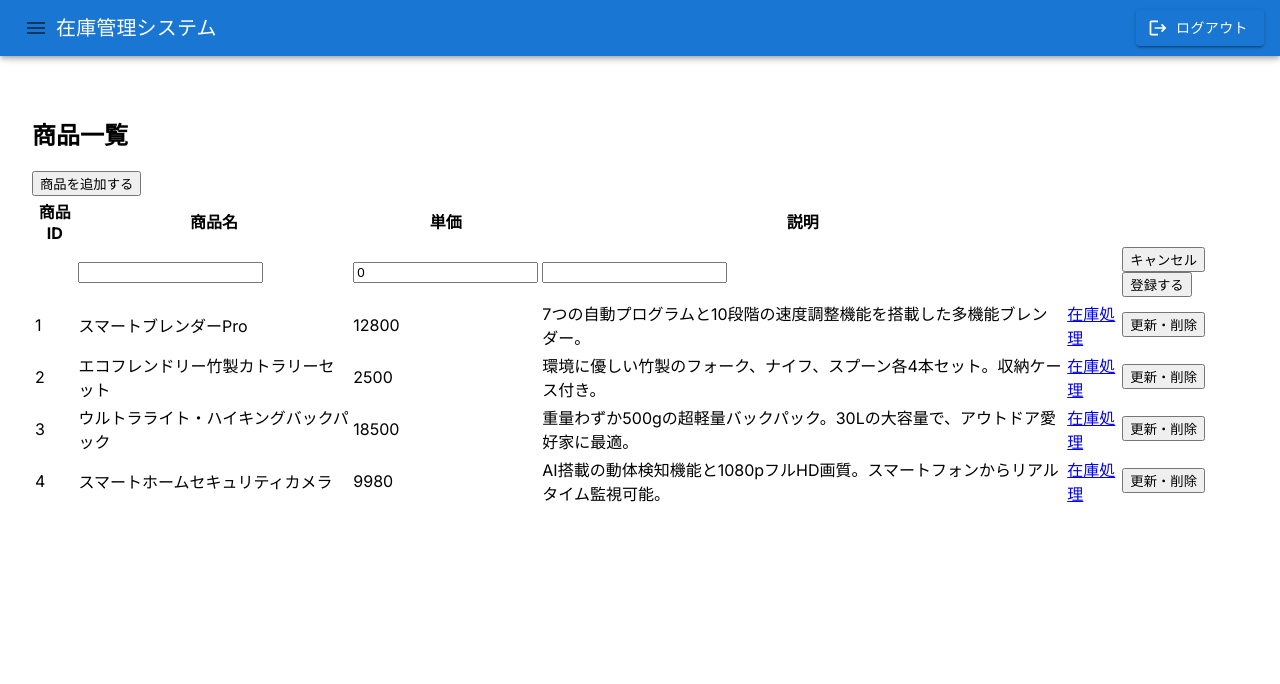
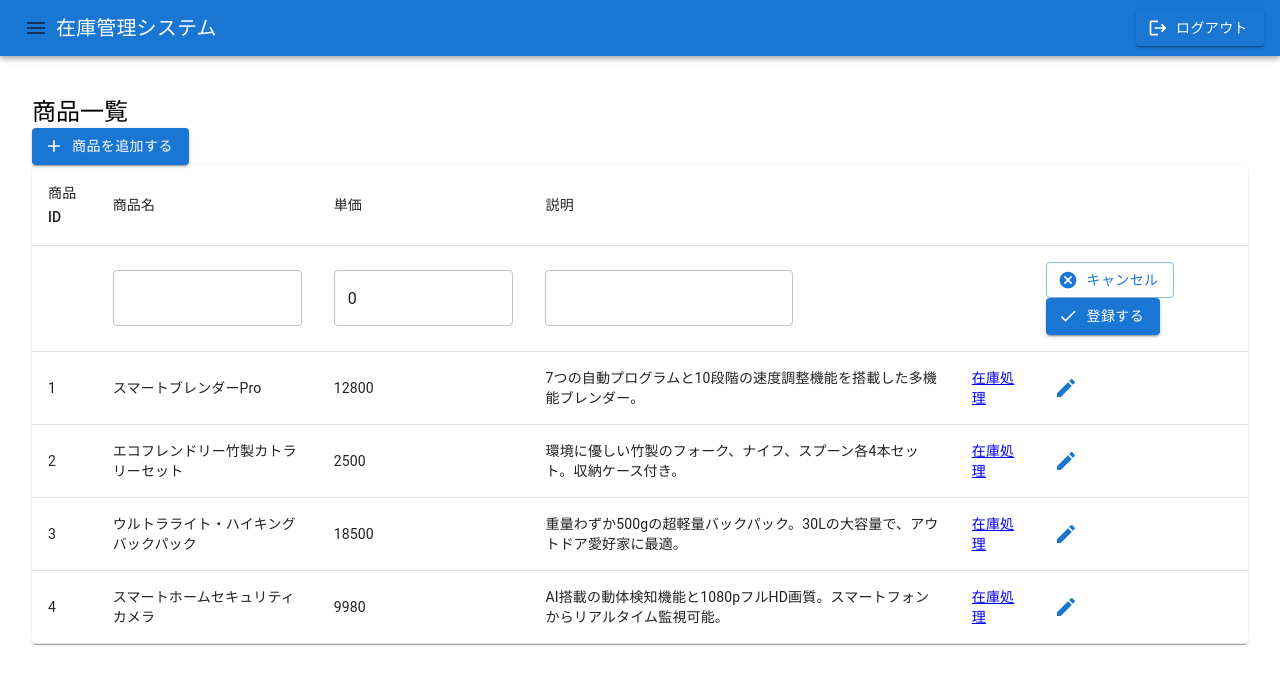
Before and after one commit to YouBou/full-stack-web-app-practice, a Next.js app in the folder frontend/: page /inventory/products in a window 1280 px wide. Both pictures are taken after a click on the button "商品を追加する". Shown: the top 684 px of the page. Built offline with nearby package versions, Linux system fonts and the light colour scheme.

Commit message:
[feat] snackbarの追加

```diff
--- a/frontend/app/inventory/products/[id]/page.tsx
+++ b/frontend/app/inventory/products/[id]/page.tsx
@@ -90,13 +90,10 @@
         // actionによってHTTPメソッドと使用するパラメーターを切り替える
         if (action === "purchase") {
             handlePurchase(data);
-        }
-
-        if (data.id === null) {
-            return;
-        }
-
-        if (action === "sell") {
+        } else if (action === "sell") {
+            if (data.id === null) {
+                return;
+            }
         handleSell(data);
         }
     };
--- a/frontend/app/inventory/products/page.tsx
+++ b/frontend/app/inventory/products/page.tsx
@@ -1,9 +1,33 @@
 'use client'
 
+import {
+    Alert,
+    AlertColor,
+    Box,
+    Button,
+    IconButton,
+    Paper,
+    Snackbar,
+    Table,
+    TableBody,
+    TableCell,
+    TableContainer,
+    TableHead,
+    TableRow,
+    TextField,
+    Typography,
+} from "@mui/material";
+import {
+    Add as AddIcon,
+    Cancel as CancelIcon,
+    Check as CheckIcon,
+    Delete as DeleteIcon,
+    Edit as EditIcon,
+} from "@mui/icons-material";
 import { useForm } from "react-hook-form";
 import { useState, useEffect } from "react";
+import Link from "next/link";
 import productsData from "./sample/dummy_products.json";
-import Link from "next/link";
 
 type ProductData = {
     id: number | null;
@@ -20,13 +44,26 @@
     formState: { errors },
     } = useForm();
 
-    // 読み込みデータを保持
+    // 読込データを保持
     const [data, setData] = useState<Array<ProductData>>([]);
+    const [open, setOpen] = useState(false);
+    const [severity, setSeverity] = useState<AlertColor>('success');
+    const [message, setMessage] = useState('');
+    const result = (severity: AlertColor, message: string) => {
+        setOpen(true);
+        setSeverity(severity);
+        setMessage(message);
+    };
+
+    const handleClose = (event: any, reason: any) => {
+        setOpen(false);
+    };
 
     useEffect(() => {
-        setData(productsData)
-    }, [])
+        setData(productsData);
+    }, [open])
 
+    // 登録データを保持
     const [id, setId] = useState<number | null>(0);
     // submit時のactionを分岐させる
     const [action, setAction] = useState<string>("");
@@ -35,32 +72,30 @@
             id: id,
             name: event.name,
             price: Number(event.price),
-            description: event.desctiption,
+            description: event.description,
         };
-        // actionによってHTTPメソッドと使用するパラメータを切り替える
+        // actionによってHTTPメソッドと使用するパラメーターを切り替える
         if (action === "add") {
             handleAdd(data);
-        }
-
+        } else if (action === "update") {
             if (data.id === null) {
             return;
             }
+            handleEdit(data);
+            } else if (action === "delete") {
+                if (data.id === null) {
+                return;
+            }
+            handleDelete(data.id);
+        }
+    };
 
-        if (action === "update") {
-            handleEdit(data);
-        }
-
-        if (action === "delete") {
-            handleDelete(data.id)
-        }
-    }
-
-    // 新規登録処理、新規登録行の表示状態を保持
+    // 登録処理
     const handleShowNewRow = () => {
         setId(null);
         reset({
             name: "",
-            price: 0,
+            price: "0",
             description: "",
         });
     };
@@ -68,15 +103,14 @@
         setId(0);
         };
     const handleAdd = (data: ProductData) => {
+        result('success','商品が登録されました')
         setId(0);
-    }
+    };
 
-    // 更新・削除処理、更新・削除行の表示状態を保持
+    // 更新・削除処理
     const handleEditRow = (id: number | null) => {
-        const selectedProduct: ProductData = data.find(
-            (v) => v.id === id
-        ) as ProductData;
-        setId(selectedProduct.id)
+    const selectedProduct: ProductData = data.find((v) => v.id === id) as ProductData;
+    setId(selectedProduct.id);
     reset({
         name: selectedProduct.name,
         price: selectedProduct.price,
@@ -87,108 +121,210 @@
         setId(0);
     };
     const handleEdit = (data: ProductData) => {
-        setId(data.id);
+        result('success', '商品が更新されました')
+        setId(0);
     };
     const handleDelete = (id: number) => {
-        setId(id);
+        result('success', '商品が削除されました')
+        setId(0);
     };
 
     return (
         <>
-            <h2>商品一覧</h2>
-            <button type="button" onClick={ handleShowNewRow }>
+            <Snackbar open={open} autoHideDuration={3000} onClose={handleClose}>
+                <Alert severity={severity}>{message}</Alert>
+            </Snackbar>
+            <Typography variant="h5">商品一覧</Typography>
+            <Button
+                variant="contained"
+                startIcon={<AddIcon />}
+                onClick={() => handleShowNewRow()}
+            >
                 商品を追加する
-            </button>
-            <form onSubmit={handleSubmit(onSubmit)}>
-                <table>
-                    <thead>
-                        <tr>
-                            <th>商品ID</th>
-                            <th>商品名</th>
-                            <th>単価</th>
-                            <th>説明</th>
-                            <th></th>
-                            <th></th>
-                        </tr>
-                    </thead>
-                    <tbody>
-                        {id === null ? (
-                            <tr>
-                                <td></td>
-                                <td>
-                                    <input type="text" id="name" {...register("name", { required: true, maxLength: 100 })} />
-                                    {errors.name && (
-                                        <div>100文字以内の商品名を入力してください</div>
-                                    )}
-                                </td>
-                                <td>
-                                    <input type="number" id="price" {...register("price", { required: true, min: 1, max: 99999999 })} />
-                                    {errors.price && (
-                                        <div>1から99999999の数値を入力してください</div>
-                                    )}
-                                </td>
-                                <td>
-                                    <input type="text" id="description" {...register("description")} />
-                                </td>
-                                <td></td>
-                                <td>
-                                    <button type="button" onClick={() => handleAddCancel()}>
+            </Button>
+            <Box
+                component="form"
+                onSubmit={handleSubmit(onSubmit)}
+                sx={{ height: 400, width: "100%" }}
+            >
+                <TableContainer component={Paper}>
+                    <Table
+                        sx={{
+                            display: { mobile: "none", desktop: "table" },
+                        }}
+                    >
+
+                    <TableHead>
+                        <TableRow>
+                            <TableCell>商品ID</TableCell>
+                            <TableCell>商品名</TableCell>
+                            <TableCell>単価</TableCell>
+                            <TableCell>説明</TableCell>
+                            <TableCell></TableCell>
+                            <TableCell></TableCell>
+                        </TableRow>
+                    </TableHead>
+                    <TableBody>
+                        { id === null ? (
+                            <TableRow>
+                                <TableCell></TableCell>
+                                <TableCell>
+                                    <TextField
+                                        type="text"
+                                        id="name"
+                                        {...register("name", {
+                                            required: "必須入力です。",
+                                            maxLength: {
+                                                value: 100,
+                                                message: "100文字以内の商品名を入力してください。",
+                                            }
+                                        })}
+                                        error={Boolean(errors.name)}
+                                        helperText={errors.name?.message?.toString() || ""}
+                                    />
+                                </TableCell>
+                                <TableCell>
+                                    <TextField
+                                        type="number"
+                                        id="price"
+                                        {...register("price", {
+                                        required: "必須入力です。",
+                                        min: {
+                                            value: 1,
+                                            message: "1から99999999の数値を入力してください",
+                                        },
+                                        max: {
+                                            value: 99999999,
+                                            message: "1から99999999の数値を入力してください",
+                                        },
+                                        })}
+                                        error={Boolean(errors.price)}
+                                        helperText={errors.price?.message?.toString() || ""}
+                                    />
+                                </TableCell>
+                                <TableCell>
+                                    <TextField
+                                        type="text"
+                                        id="description"
+                                        {...register("description")}
+                                    />
+                                </TableCell>
+                                {/* ルーティングのために追加 */}
+                                <TableCell></TableCell>
+                                <TableCell>
+                                    <Button
+                                        variant="outlined"
+                                        startIcon={<CancelIcon />}
+                                        onClick={() => handleAddCancel()}
+                                    >
                                         キャンセル
-                                    </button>
-                                    <button type="submit" onClick={() => setAction("add")}>
+                                    </Button>
+                                    <Button
+                                        type="submit"
+                                        variant="contained"
+                                        startIcon={<CheckIcon />}
+                                        onClick={() => setAction("add")}
+                                    >
                                         登録する
-                                    </button>
-                                </td>
-                            </tr>
+                                    </Button>
+                                </TableCell>
+                            </TableRow>
                         ) : ""}
                         {data.map((data: any) => (
                             id === data.id ? (
-                                <tr key={data.id}>
-                                    <td>{data.id}</td>
-                                    <td>
-                                        <input type="text" id="name" {...register("name", { required: true, maxLength: 100 })} />
-                                        {errors.name && (
-                                            <div>100文字以内の商品名を入力してください</div>
-                                        )}
-                                    </td>
-                                    <td>
-                                        <input type="number" id="price" {...register("price", { required: true, min: 1, max: 99999999 })} />
-                                        {errors.price && (
-                                            <div>1から99999999の数値を入力してください</div>
-                                        )}
-                                    </td>
-                                    <td>
-                                        <input type="text" id="description" {...register("description")} />
-                                    </td>
-                                    <td></td>
-                                    <td>
-                                        <button type="button" onClick={() => handleEditCancel()}>
+                                <TableRow key={data.id}>
+                                    <TableCell>{data.id}</TableCell>
+                                    <TableCell>
+                                        <TextField
+                                            type="text"
+                                            id="name"
+                                            {...register("name", {
+                                                required: "必須入力です。",
+                                                maxLength: {
+                                                    value: 100,
+                                                    message: "100文字以内の商品名を入力してください。",
+                                                }
+                                            })}
+                                            error={Boolean(errors.name)}
+                                            helperText={errors.name?.message?.toString() || ""}
+                                        />
+                                    </TableCell>
+                                    <TableCell>
+                                        <TextField
+                                            type="number"
+                                            id="price"
+                                            {...register("price", {
+                                            required: "必須入力です。",
+                                            min: {
+                                                value: 1,
+                                                message: "1から99999999の数値を入力してください",
+                                            },
+                                            max: {
+                                                value: 99999999,
+                                                message: "1から99999999の数値を入力してください",
+                                            },
+                                            })}
+                                            error={Boolean(errors.price)}
+                                            helperText={errors.price?.message?.toString() || ""}
+                                        />
+                                    </TableCell>
+                                    <TableCell>
+                                        <TextField
+                                            type="text"
+                                            id="description"
+                                            {...register("description")}
+                                        />
+                                    </TableCell>
+                                    <TableCell></TableCell>
+                                    <TableCell>
+                                        <Button
+                                              variant="outlined"
+                                              startIcon={<CancelIcon />}
+                                              onClick={() => handleEditCancel()}
+                                        >
                                             キャンセル
-                                        </button>
-                                        <button type="submit" onClick={() => setAction("update")}>
+                                        </Button>
+                                        <Button
+                                            type="submit"
+                                            variant="contained"
+                                            startIcon={<CheckIcon />}
+                                            onClick={() => setAction("update")}
+                                        >
                                             更新する
-                                        </button>
-                                        <button type="submit" onClick={() => setAction("delete")}>
-                                            削除する
-                                        </button>
-                                    </td>
-                                </tr>
+                                        </Button>
+                                        <IconButton
+                                            aria-label="削除する"
+                                            type="submit"
+                                            color="warning"
+                                            onClick={() => setAction("delete")}
+                                        >
+                                            <DeleteIcon />
+                                        </IconButton>
+                                    </TableCell>
+                                </TableRow>
                             ) : (
-                                <tr key={data.id}>
-                                <td>{data.id}</td>
-                                <td>{data.name}</td>
-                                <td>{data.price}</td>
-                                <td>{data.description}</td>
-                                <td><Link href={`/inventory/products/${data.id}`}>在庫処理</Link></td>
-                                <td>
-                                    <button onClick={() => handleEditRow(data.id)}>更新・削除</button>
-                                </td>
-                            </tr>
+                                <TableRow key={data.id}>
+                                    <TableCell>{data.id}</TableCell>
+                                    <TableCell>{data.name}</TableCell>
+                                    <TableCell>{data.price}</TableCell>
+                                    <TableCell>{data.description}</TableCell>
+                                    <TableCell><Link href={`/inventory/products/${data.id}`}>在庫処理</Link></TableCell>
+                                    <TableCell>
+                                        <IconButton
+                                            aria-label="編集する"
+                                            color="primary"
+                                            onClick={() => handleEditRow(data.id)}
+                                        >
+                                            <EditIcon />
+                                        </IconButton>
+                                    </TableCell>
+                                </TableRow>
                             )
                         ))}
-                    </tbody>
-                </table>
-            </form>
+                    </TableBody>
+                    </Table>
+                </TableContainer>
+            </Box>
         </>
     )
 }
```
Lines whose indentation alone changed are shown as unchanged.
